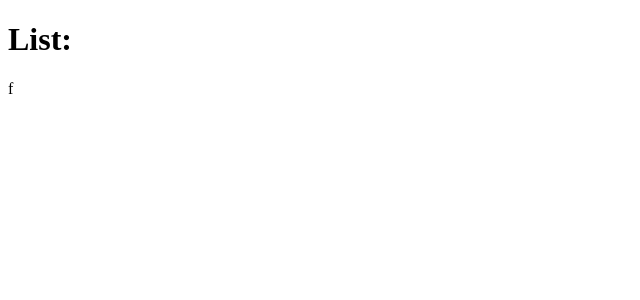
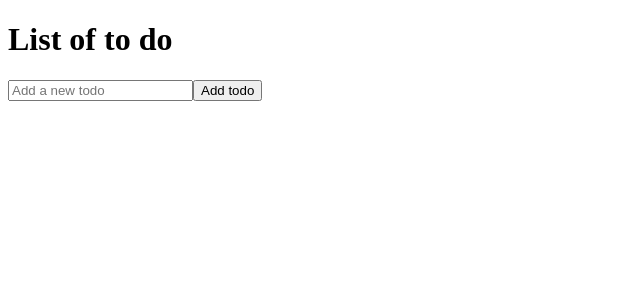
Before and after one commit to srsayed134/Revision-4.0, a React (Vite) app in the folder REACT-JS/react-demos/: page / in a window 1280 px wide. Shown: the top 300 px of the page, without its empty margins (0-640 px from the left). Built offline with nearby package versions, Linux system fonts and the light colour scheme.

Commit message:
UseState Todo list challenge with event handle ,input change handle, submit handle

```diff
--- a/REACT-JS/react-demos/src/Challenges/10.UseState/TodoList.jsx
+++ b/REACT-JS/react-demos/src/Challenges/10.UseState/TodoList.jsx
@@ -1,14 +1,45 @@
 import React, { useState } from 'react'
 
 const TodoList = () => {
-   const [todos, setTodo] = useState([])
-   const [inputValue, setInputValue] = useState("")
+  // useState([]) This is the place of array where todos will store
+  // todos is tore
+  // setTodos by this we change list of todos
+  const [ todos, setTodos ] = useState([])
+
+  // useState("") place where input is stpring
+  // inputValue is getting input from form inout
+  // setInputValue can change inputValue
+  const [inputValue, setInputValue] = useState("")
+
+
+  //When we type on input box this function run
+  const handleChange = e => {
+    setInputValue(e.target.value) //e → the event object target → the HTML element that triggered the event (the <input>) value → the current value of that input
+  }
+
+  //When we click submit handleSubmit come with e and we should prevent of that
+  //by if we chack input is trimed and copy all previous todos and paste it to setTodos()
+  //after we clear input value by setInputValue("")
+  const handleSubmit = e => {
+    e.preventDefault() //Browser does not reload iteself when submit is clicked without any action browser always do default action in default action refresh is one of them. If browser refresh todos info will gone
+    if(inputValue.trim()){
+      setTodos([...todos, inputValue]);
+      setInputValue("")
+    }
+  }
 
 
   return (
     <div>
-        <h1>List: {todos.map(todo => <li key={Math.random()}>{todo}</li>)}</h1>
-        f
+      <h1>List of to do</h1>
+      <form onSubmit={handleSubmit}>
+        <input type="text" value={inputValue} onChange={handleChange} placeholder='Add a new todo'/>
+        <button type='submit'>Add todo</button>
+      </form>
+
+      <ul>
+        {todos.map((todo, index)=> <li key={index}>{todo}</li>)}
+      </ul>
     </div>
   )
 }
```
